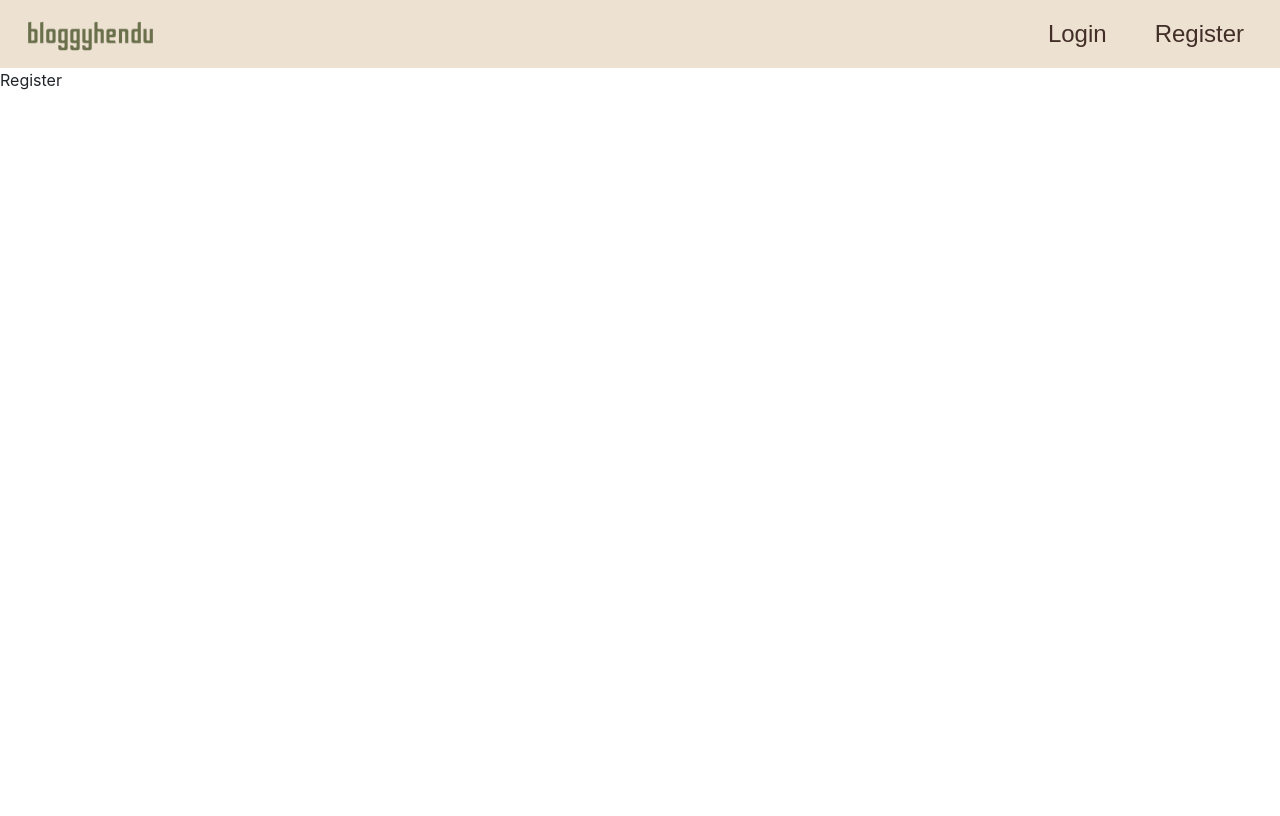
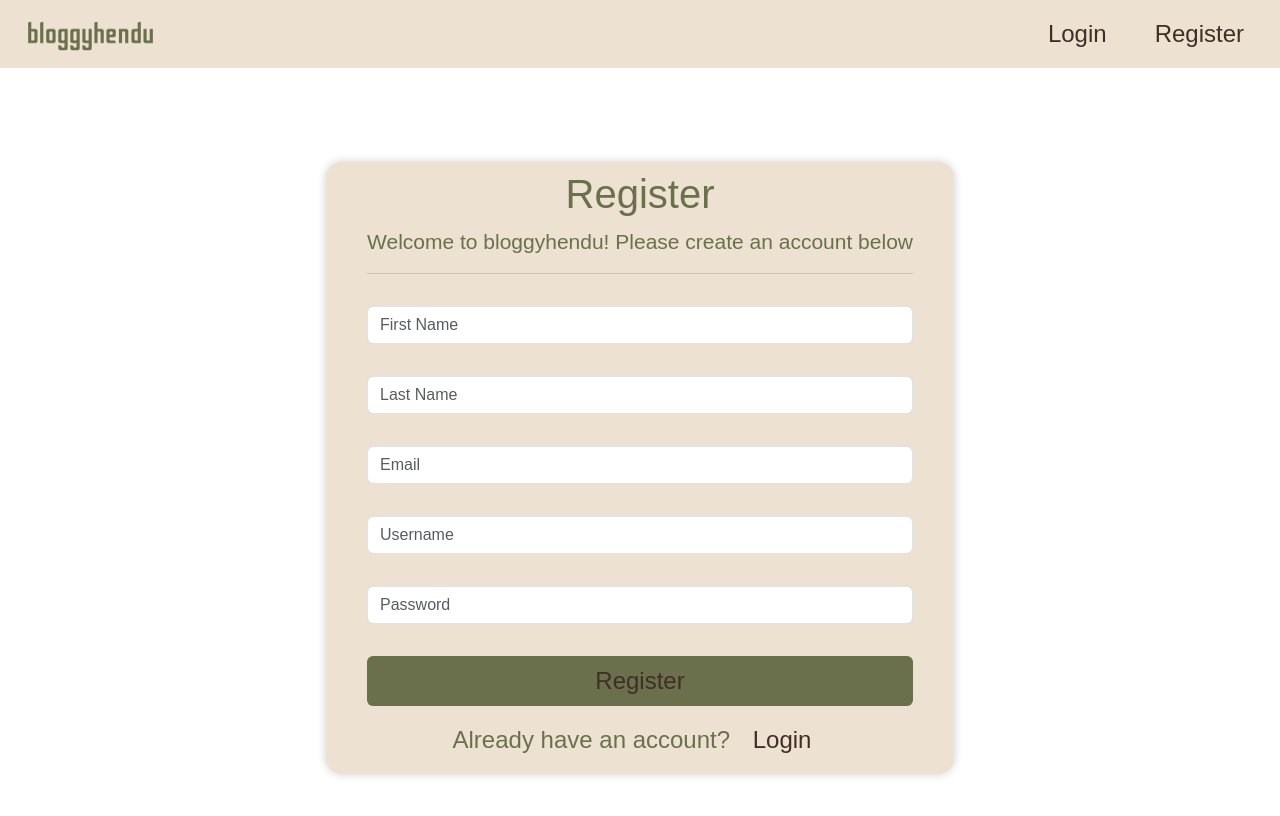
Before and after one commit to bradyhendu/bloggyhendu, a React (Create React App) app in the folder client/: page /register in a window 1280 px wide. Shown: the top 816 px of the page. Built offline with nearby package versions, Linux system fonts and the light colour scheme; a web font is replaced by a local one.

Commit message:
create basic register page

```diff
--- a/client/src/components/Register.js
+++ b/client/src/components/Register.js
@@ -1,10 +1,27 @@
 import React from 'react'
+
+import '../styles/Register.scss'
 
 const Register = () => {
   return (
-    <div>
-      Register
-    </div>
+    <>
+        <div className="container-fluid d-flex justify-content-center align-items-center vh-100">
+            <div className=' col-6 d-flex justify-content-center align-items-center register-box rounded-4 '>
+                <form className='d-flex flex-column'>
+                    <h1 className="text-center my-2">Register</h1>
+                    <small className="text-center">Welcome to bloggyhendu! Please create an account below</small>
+                    <hr className="w-100" />
+                    <input type="text" placeholder="First Name" className="form-control my-3 " />
+                    <input type="text" placeholder="Last Name" className="form-control my-3 " />
+                    <input type="email" placeholder="Email" className="form-control my-3 " />
+                    <input type="text" placeholder="Username" className="form-control my-3 " />
+                    <input type="password" placeholder="Password" className="form-control my-3" />
+                    <button className="btn custom-bg my-3">Register</button>
+                    <p className="text-center">Already have an account? <a href="/login">Login</a></p>
+                </form>
+            </div>
+        </div>
+    </>
   )
 }
 
--- /dev/null
+++ b/client/src/styles/Register.scss
@@ -0,0 +1,33 @@
+.register-box{
+    background-color: var(--bg-color);
+    color: var(--primary-color);
+    font-family: var(--font-base);
+    font-size: 1.5rem;
+    font-weight: 500;
+    box-shadow: 0 0 10px 0 rgba(0,0,0,0.2);
+
+    button{
+        background-color: var(--primary-color);
+        color: var(--accent-color);
+        font-family: var(--font-base);
+        font-size: 1.5rem;
+        font-weight: 500;
+        transition: all 0.2s ease-in-out;
+        &:hover{
+            background-color: var(--accent-color);
+            color: var(--primary-color);
+        }
+    }
+    a{
+        color: var(--accent-color);
+        font-family: var(--font-base);
+        text-decoration: none;
+        margin: 0 1rem;
+        font-size: 1.5rem;
+        font-weight: 500;
+        transition: all 0.2s ease-in-out;
+        &:hover{
+            color: var(--primary-color);
+        }
+    }
+}
```
